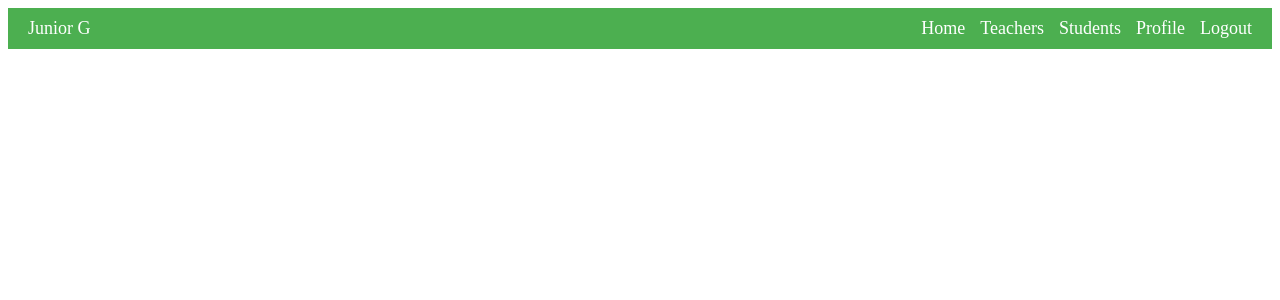
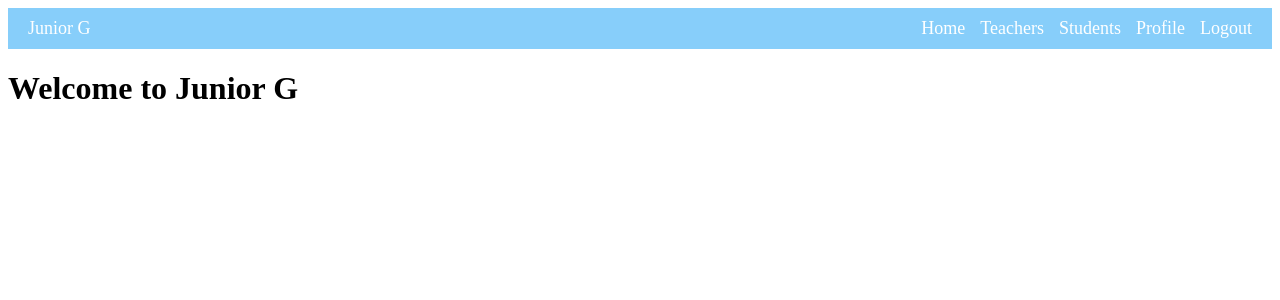
Before and after one commit to MohanTalavar/junior-g, a React (Vite) app in the folder frontend/: page / in a window 1280 px wide. Shown: the top 300 px of the page. Built offline with nearby package versions, Linux system fonts and the light colour scheme.

Commit message:
Chnaged home routing

```diff
--- a/frontend/src/App.jsx
+++ b/frontend/src/App.jsx
@@ -8,12 +8,13 @@ import Logout from "./pages/Logout";
 const App = () => {
   return (
     <Router>
-      <Navbar/>
+      <Navbar />
       <Routes>
         <Route path="/login" element={<Login />} />
         <Route path="/home" element={<Home />} />
-        <Route path="/teacher" element={<TeacherPage/>}></Route>
-        <Route path= "/logout" element={<Logout />} />
+        <Route path="/" element={<Home />} />
+        <Route path="/teacher" element={<TeacherPage />}></Route>
+        <Route path="/logout" element={<Logout />} />
       </Routes>
     </Router>
   );
--- a/frontend/src/components/Navbar/Navbar.css
+++ b/frontend/src/components/Navbar/Navbar.css
@@ -1,7 +1,7 @@
 /* src/components/Navbar.css */
 
 .navbar {
-  background-color: #4caf50;
+  background-color: lightskyblue;
   padding: 10px 20px;
 }
 
--- a/frontend/src/pages/Home.jsx
+++ b/frontend/src/pages/Home.jsx
@@ -1,8 +1,7 @@
 const Home = () => {
   return (
     <div className="home-container">
-        <h1>Welcome to Junior G 👶</h1>
-        <p>This is the homepage after login!</p>
+      <h1>Welcome to Junior G</h1>
     </div>
   );
 };
```
Lines whose indentation alone changed are shown as unchanged.
